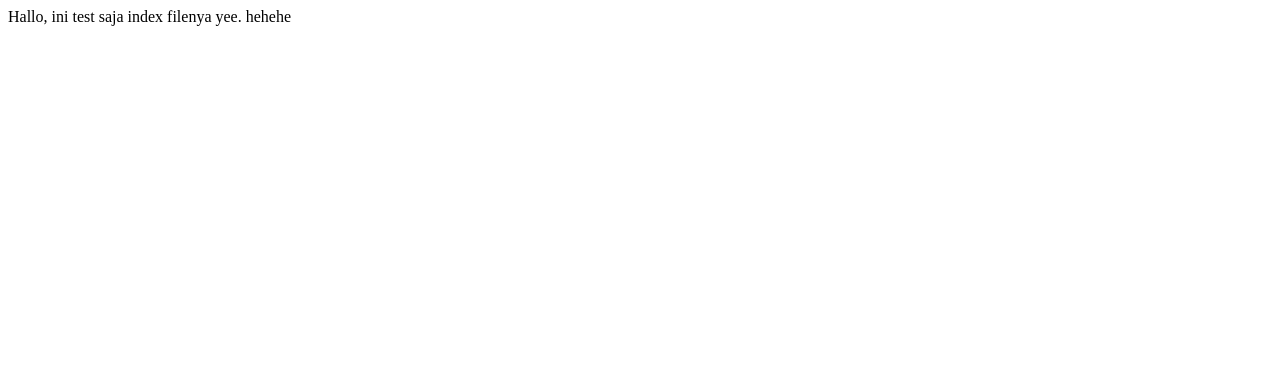
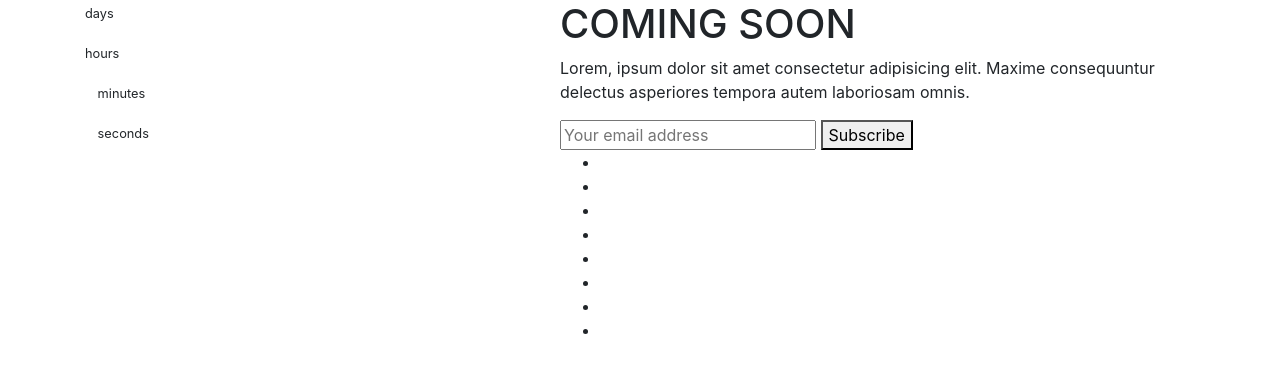
Before and after one commit to horasjey/horasjey.github.io, a plain HTML site: page index.html in a window 1280 px wide. Drawn offline with nearby package versions, Linux system fonts and the light colour scheme; a small style sheet from the web is missing; a web font is replaced by a local one.

Commit message:
Update index.html

```diff
--- a/index.html
+++ b/index.html
@@ -1 +1,57 @@
-Hallo, ini test saja index filenya yee. hehehe
+<!doctype html>
+<html lang=en>
+
+<head>
+    <meta charset=UTF-8 />
+    <meta name=description content="Free coming soon template">
+    <meta name=author content="Pawel Zuchowski">
+    <meta name=viewport content="width=device-width,initial-scale=1" />
+    <meta http-equiv=X-UA-Compatible content="ie=edge" />
+    <link rel=stylesheet href=https://stackpath.bootstrapcdn.com/bootstrap/4.1.3/css/bootstrap.min.css
+        integrity=sha384-MCw98/SFnGE8fJT3GXwEOngsV7Zt27NXFoaoApmYm81iuXoPkFOJwJ8ERdknLPMO crossorigin=anonymous>
+    <link href="https://fonts.googleapis.com/css2?family=Lato&display=swap" rel=stylesheet>
+    <link href="https://fonts.googleapis.com/css2?family=Muli:wght@300;700&display=swap" rel=stylesheet>
+    <link rel=stylesheet href="https://fonts.googleapis.com/css?family=Roboto&display=swap">
+    <script src=https://kit.fontawesome.com/3c09bcb51a.js></script>
+    <title>Comming Soon Horas Hajovan Siregar</title>
+    <link href="https://raw.githubusercontent.com/nipanimaju/coming-soon/master/styles/main.css" rel="stylesheet">
+</head>
+
+<body>
+    <div class=container>
+        <div class=row>
+            <div class="left-wrap col-12 col-md-5">
+                <div class=left>
+                    <p><span class=days></span><span class=small> days</span></p>
+                    <p><span class=hours></span><span class=small> hours</span></p>
+                    <p>&nbsp;&nbsp;<span class=minutes></span><span class=small> minutes</span></p>
+                    <p>&nbsp;&nbsp;<span class=seconds></span><span class=small> seconds</span></p>
+                </div>
+            </div>
+            <div class="col-12 col-md-7 right">
+                <div class=mainInfo>
+                    <h1>COMING SOON</h1>
+                    <p class=slogan>Lorem, ipsum dolor sit amet consectetur adipisicing elit. Maxime consequuntur
+                        delectus asperiores tempora autem laboriosam omnis. </p>
+                    <form class=form-subscribe action=#> <input type=email class=form placeholder="Your email address"
+                            required> <button type=submit>Subscribe</button> </form>
+                </div>
+                <ul class=icon-list>
+                    <li class=icon><a class=twitter href=google.com></a></li>
+                    <li class=icon><a class=linkedin href=google.com></a></li>
+                    <li class=icon><a class=facebook href=google.com></a></li>
+                    <li class=icon><a class=instagram href=google.com></a></li>
+                    <li class=icon><a class=youtube href=google.com></a></li>
+                    <li class=icon><a class=github href=google.com></a></li>
+                    <li class=icon><a class=stackoverflow href=google.com></a></li>
+                    <li class=icon><a class=medium href=google.com></a></li>
+
+                </ul>
+            </div>
+        </div>
+    </div>
+    <script type="text/javascript" src="https://raw.githubusercontent.com/nipanimaju/coming-soon/master/scripts/bundle.js"></script>
+
+</body>
+
+</html>
```
